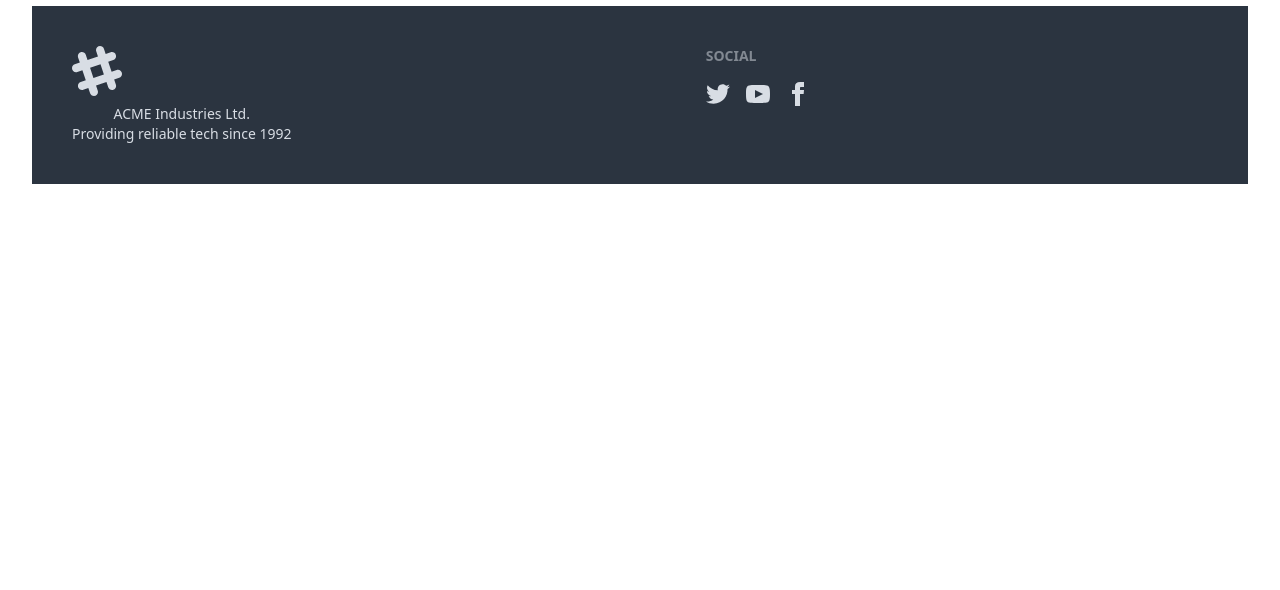
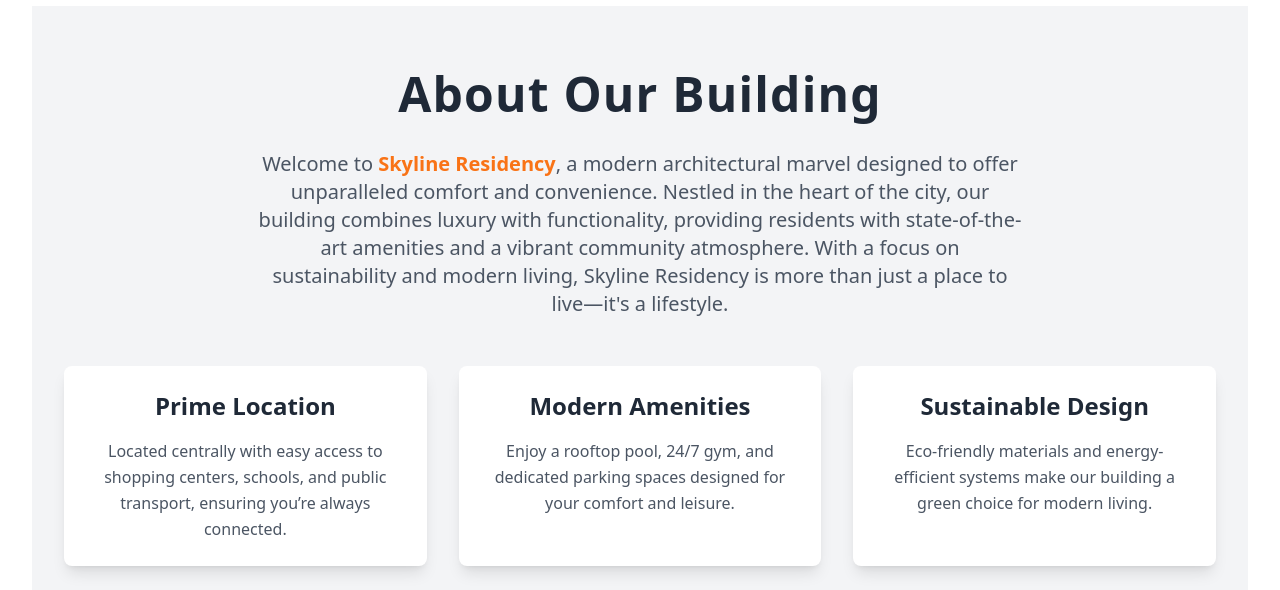
Before and after one commit to RejwanulIslam/skyline-residency-client, a React (Vite) app: page / in a window 1280 px wide. Shown: the part 362-952 px from the top of the page. Before the commit the page ends 800 px from the top, so only its background shows below. Built offline with nearby package versions, Linux system fonts and the light colour scheme; no server answers.

Commit message:
get cupon data in mongodb and displau cupon card, creact aboutBuilding section

```diff
--- a/package.json
+++ b/package.json
@@ -10,6 +10,8 @@
     "preview": "vite preview"
   },
   "dependencies": {
+    "@tanstack/react-query": "^5.84.2",
+    "axios": "^1.11.0",
     "firebase": "^12.0.0",
     "localforage": "^1.10.0",
     "match-sorter": "^8.1.0",
--- a/src/authcontex/AuthProvider.jsx
+++ b/src/authcontex/AuthProvider.jsx
@@ -5,6 +5,7 @@ import auth from "../firebase/firebase.init"
 export const authcontex = createContext(null)
 export default function AuthProvider({ children }) {
   const [user, setuser] = useState(null)
+  const [loading, setloading] = useState(true)
   console.log(user)
   const emailSignUp = (email, password) => {
     return createUserWithEmailAndPassword(auth, email, password)
@@ -40,6 +41,8 @@ export default function AuthProvider({ children }) {
     emailLogin,
     UserUpdateProfile,
     signOutUser,
+    loading,
+    setloading,
   }
 
   return (
--- /dev/null
+++ b/src/component/AboutBuilding.jsx
@@ -0,0 +1,36 @@
+import React from 'react'
+
+export default function AboutBuilding() {
+    return (
+        <section class="about-building py-16 bg-gray-100">
+            <div class="container mx-auto px-4 sm:px-6 lg:px-8">
+                <h2 class="text-4xl md:text-5xl font-bold text-center text-gray-800 font-playfair mb-8 tracking-wide">
+                    About Our Building
+                </h2>
+                <p class="text-lg md:text-xl text-gray-600 font-lora text-center max-w-3xl mx-auto mb-12 leading-relaxed">
+                    Welcome to <span class="font-bold text-orange-500">Skyline Residency</span>, a modern architectural marvel designed to offer unparalleled comfort and convenience. Nestled in the heart of the city, our building combines luxury with functionality, providing residents with state-of-the-art amenities and a vibrant community atmosphere. With a focus on sustainability and modern living, Skyline Residency is more than just a place to live—it's a lifestyle.
+                </p>
+                <div class="grid grid-cols-1 sm:grid-cols-2 lg:grid-cols-3 gap-8">
+                    <div class="bg-white p-6 rounded-lg shadow-lg hover:shadow-xl transition-shadow duration-300 text-center">
+                        <h3 class="text-xl md:text-2xl font-semibold text-gray-800 font-roboto mb-4">Prime Location</h3>
+                        <p class="text-gray-600 font-open-sans text-base leading-relaxed">
+                            Located centrally with easy access to shopping centers, schools, and public transport, ensuring you’re always connected.
+                        </p>
+                    </div>
+                    <div class="bg-white p-6 rounded-lg shadow-lg hover:shadow-xl transition-shadow duration-300 text-center">
+                        <h3 class="text-xl md:text-2xl font-semibold text-gray-800 font-roboto mb-4">Modern Amenities</h3>
+                        <p class="text-gray-600 font-open-sans text-base leading-relaxed">
+                            Enjoy a rooftop pool, 24/7 gym, and dedicated parking spaces designed for your comfort and leisure.
+                        </p>
+                    </div>
+                    <div class="bg-white p-6 rounded-lg shadow-lg hover:shadow-xl transition-shadow duration-300 text-center">
+                        <h3 class="text-xl md:text-2xl font-semibold text-gray-800 font-roboto mb-4">Sustainable Design</h3>
+                        <p class="text-gray-600 font-open-sans text-base leading-relaxed">
+                            Eco-friendly materials and energy-efficient systems make our building a green choice for modern living.
+                        </p>
+                    </div>
+                </div>
+            </div>
+        </section>
+    )
+}
--- /dev/null
+++ b/src/component/Cuppon.jsx
@@ -0,0 +1,71 @@
+import { useQuery } from '@tanstack/react-query'
+import useAxiosPublick from '../hooks/useAxiosPublick'
+
+export default function Cuppon() {
+    const axiosPublick = useAxiosPublick()
+    const { data } = useQuery({
+        queryKey: ['cuppon'],
+        queryFn: async () => {
+            const res = await axiosPublick.get('/cuppon')
+            return res.data
+        }
+    })
+    console.log(data)
+    return (
+        <div className='grid grid-cols-3 gap-5'>
+            {
+                data?.map(coupon => (
+                    <div className="max-w-sm bg-white shadow-lg rounded-lg overflow-hidden border border-gray-200">
+                        {/* Header */}
+                        <div className="bg-gradient-to-r from-indigo-500 to-purple-500 p-4 text-white">
+                            <h2 className="text-xl font-bold">{coupon.title}</h2>
+                            <p className="text-sm">{coupon.building}</p>
+                        </div>
+
+                        {/* Body */}
+                        <div className="p-6 space-y-4">
+                            {/* Coupon Code */}
+                            <div className="text-center">
+                                <span className="block text-gray-500 text-sm mb-4">Coupon Code</span>
+                                <span className="text-2xl font-mono font-bold tracking-widest bg-gray-100 px-4 py-2 rounded-md border border-dashed border-gray-400">
+                                    {coupon.code}
+                                </span>
+                            </div>
+
+                            {/* Description */}
+                            <p className="text-gray-700 text-sm">
+                                {coupon.description}
+                            </p>
+
+                            {/* Discount & Type */}
+                            <div className="flex justify-between text-sm">
+                                <span className="font-semibold text-indigo-600">
+                                    Discount: {coupon.discount}
+                                </span>
+                                <span className="text-gray-500">Type: {coupon.type}</span>
+                            </div>
+
+                            {/* Expiry */}
+                            <div className="text-red-500 text-xs">
+                                Expires: {new Date(coupon.expiry).toLocaleDateString()}
+                            </div>
+
+                            {/* Terms */}
+                            <p className="text-xs text-gray-400 italic">
+                                {coupon.terms}
+                            </p>
+                        </div>
+
+                        {/* Footer */}
+                        <div className="bg-gray-50 px-6 py-4 flex justify-center">
+                            <button className="bg-indigo-500 hover:bg-indigo-600 text-white px-4 py-2 rounded-lg shadow">
+                                Redeem Now
+                            </button>
+                        </div>
+                    </div>
+
+                ))
+            }
+        </div>
+    )
+}
--- /dev/null
+++ b/src/hooks/useAxiosPublick.jsx
@@ -0,0 +1,9 @@
+import axios from 'axios'
+import React from 'react'
+
+export default function useAxiosPublick() {
+    const axiosPublick = axios.create({
+        baseURL:'http://localhost:5000'
+    })
+  return axiosPublick;
+}
--- a/src/main.jsx
+++ b/src/main.jsx
@@ -5,11 +5,17 @@ import './index.css'
 import { RouterProvider } from 'react-router-dom'
 import router from './route/Route'
 import AuthProvider from './authcontex/AuthProvider'
+import { QueryClient, QueryClientProvider } from '@tanstack/react-query'
+
+
+const queryClient=new QueryClient()
 
 createRoot(document.getElementById('root')).render(
   <StrictMode>
+    <QueryClientProvider client={queryClient}>
     <AuthProvider>
    <RouterProvider router={router}></RouterProvider>
    </AuthProvider>
+   </QueryClientProvider>
   </StrictMode>
 )
--- a/src/page/Home.jsx
+++ b/src/page/Home.jsx
@@ -1,10 +1,15 @@
-import React from 'react'
+import AboutBuilding from '../component/AboutBuilding'
 import AutoCarousel from '../component/carousel/AutoCarousel'
+import Cuppon from '../component/Cuppon'
 
 export default function Home() {
   return (
     <div>
       <AutoCarousel></AutoCarousel>
+    <AboutBuilding></AboutBuilding>
+
+      <Cuppon></Cuppon>
+
     </div>
   )
 }
```
Also changed, not shown: 1 other file (tests, documents, lock files or other folders).
